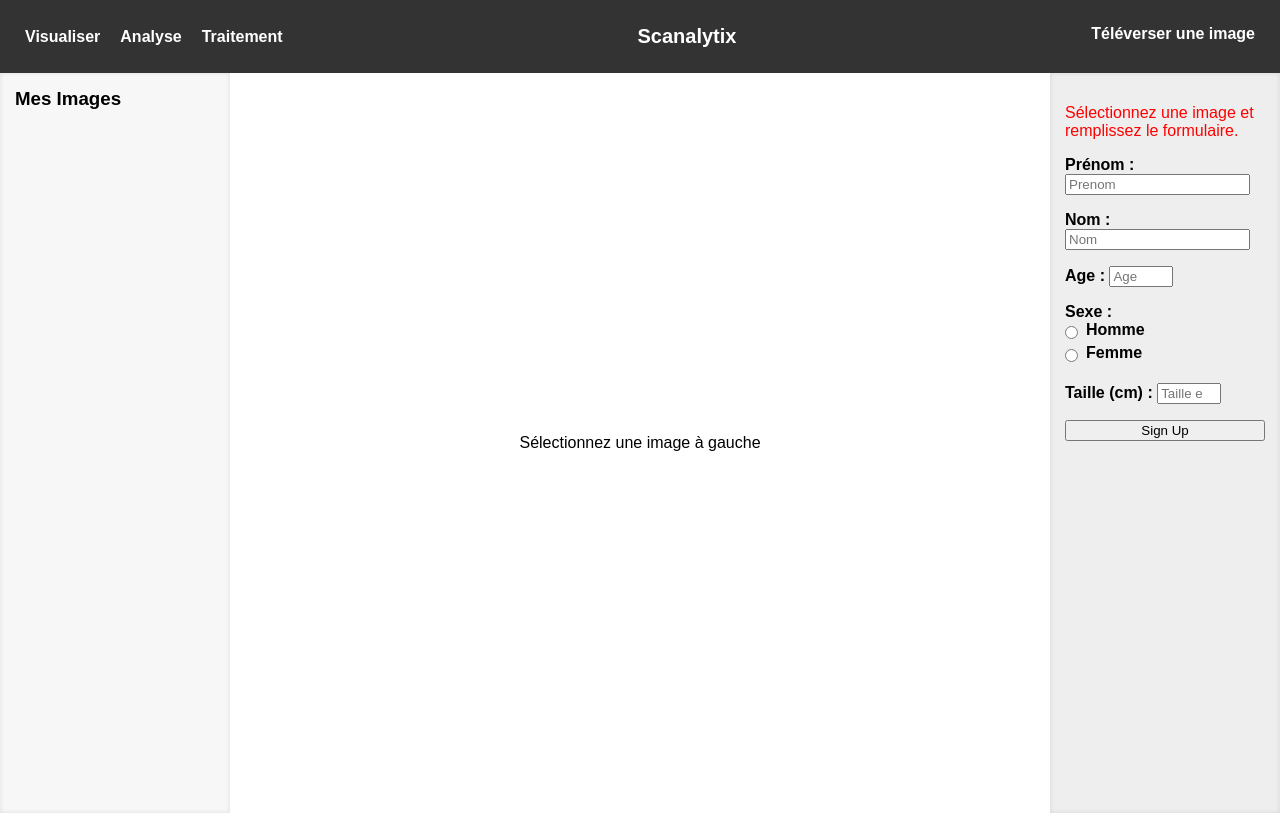
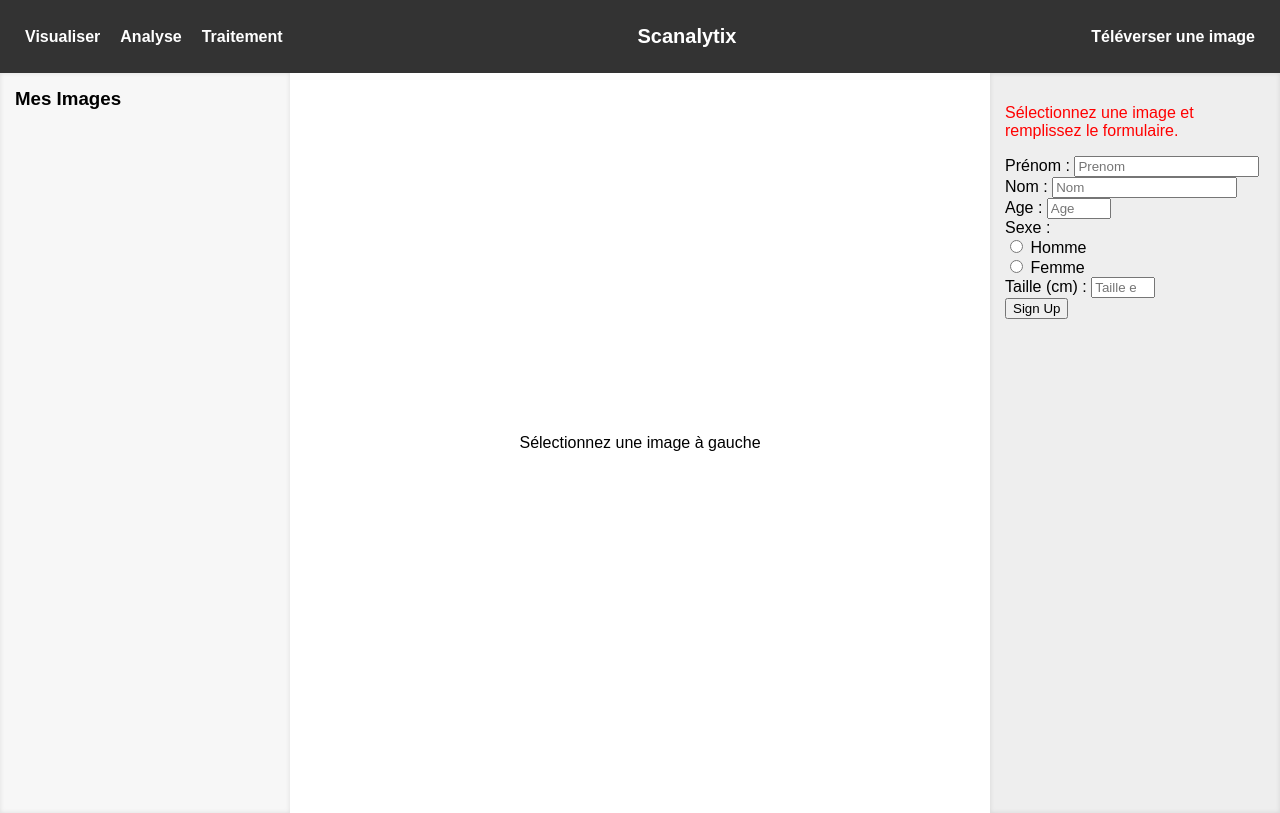
Before and after one commit to 2Flix/ESante-Projet, a PHP site: page /visualiser.php in a window 1280 px wide. Run offline with PHP 8.4, Linux system fonts and the light colour scheme.

Commit message:
Changement de la taille sidebar right

```diff
--- a/styles.css
+++ b/styles.css
@@ -17,7 +17,7 @@ header {
 }
 
 .sidebar-left, .sidebar-right {
-  width: 200px;
+  width: 260px;
   padding: 15px;
   overflow-y: auto;
   background-color: #f7f7f7;
@@ -34,10 +34,6 @@ header {
   gap: 10px;
 }
 
-.img-thumb {
-  position: relative;
-}
-
 .img-thumb img {
   width: 100%;
   border-radius: 8px;
@@ -47,19 +43,6 @@ header {
 
 .img-thumb img:hover {
   transform: scale(1.05);
-}
-
-.image-indicator {
-  position: absolute;
-  top: 5px;
-  right: 5px;
-  width: 12px;
-  height: 12px;
-  background-color: #4CAF50;
-  border-radius: 50%;
-  display: none;
-  border: 2px solid white;
-  box-shadow: 0 0 3px rgba(0,0,0,0.3);
 }
 
 .image-area {
@@ -87,56 +70,3 @@ header {
   font-weight: bold;
   cursor: pointer;
 }
-
-form {
-  display: flex;
-  flex-direction: column;
-  gap: 1rem;
-  max-width: 400px;
-}
-
-label {
-  margin-bottom: 0.3rem;
-  font-weight: bold;
-}
-
-/* le css pour l'alignement des boutons radio */
-.radio-option {
-  display: flex;
-  align-items: center;
-  gap: 0.5rem;
-}
-
-.radio-option input[type="radio"] {
-  margin: 0;
-}
-
-.output-display {
-  padding: 15px;
-  background-color: #f0f8ff;
-  border-radius: 5px;
-  margin-top: 10px;
-}
-
-.output-display h3 {
-  margin-top: 0;
-  color: #333;
-}
-
-.output-display p {
-  margin: 8px 0;
-}
-
-.output-display button {
-  margin-top: 15px;
-  padding: 10px 15px;
-  background-color: #007bff;
-  color: white;
-  border: none;
-  border-radius: 4px;
-  cursor: pointer;
-}
-
-.output-display button:hover {
-  background-color: #0056b3;
-}
```
